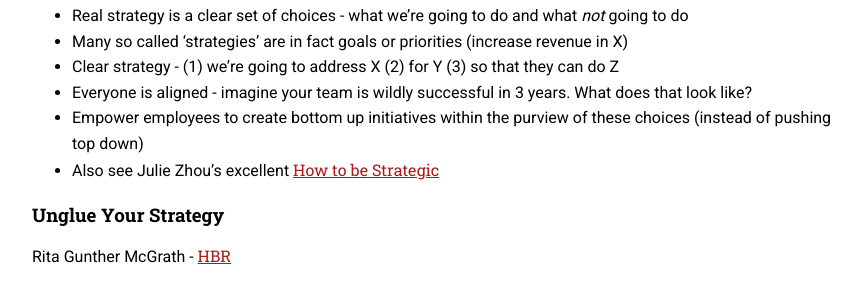
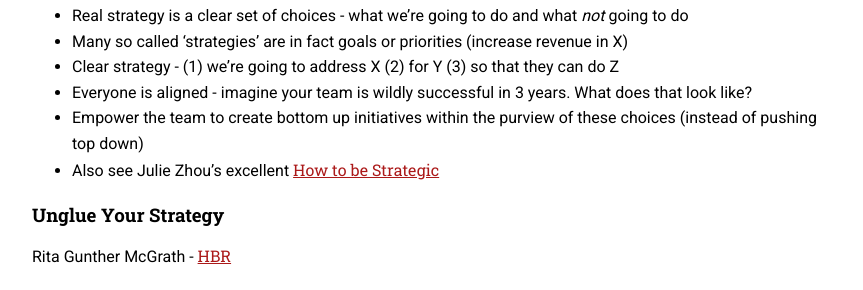
Before and after one commit to sautee/sautee.github.io, a Jekyll site: the page built from pages/fieldnotes.md, in a window 1280 px wide. Shown: the part 291-581 px from the top of the page, without its empty margins (208-1071 px from the left). Built offline with Jekyll 4.4.1, drawn with Linux system fonts in a browser that asks for light colours.

Commit message:
Update fieldnotes.md

```diff
--- a/pages/fieldnotes.md
+++ b/pages/fieldnotes.md
@@ -12,7 +12,7 @@ Freek Vermeulen - [HBR](https://hbr.org/2017/11/many-strategies-fail-because-the
 - Many so called 'strategies' are in fact goals or priorities (increase revenue in X)
 - Clear strategy - (1) we're going to address X (2) for Y (3) so that they can do Z
 - Everyone is aligned  - imagine your team is wildly successful in 3 years. What does that look like?
-- Empower employees to create bottom up initiatives within the purview of these choices (instead of pushing top down)
+- Empower the team to create bottom up initiatives within the purview of these choices (instead of pushing top down)
 - Also see Julie Zhou's excellent [How to be Strategic](https://medium.com/the-year-of-the-looking-glass/how-to-be-strategic-f6630a44f86b)
 
 ### Unglue Your Strategy
```
